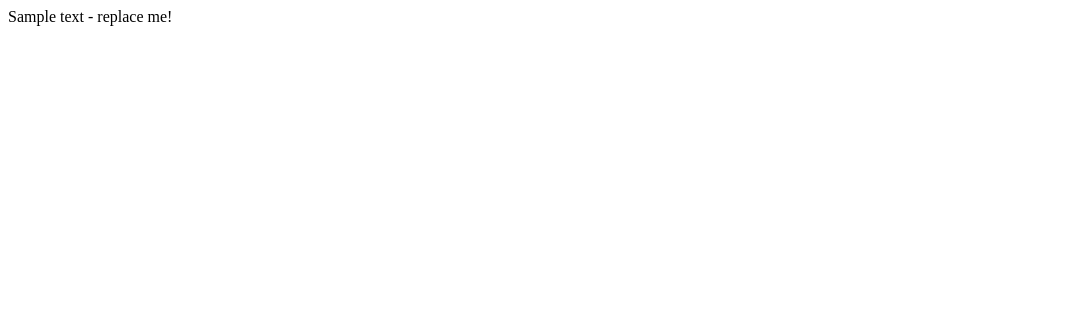
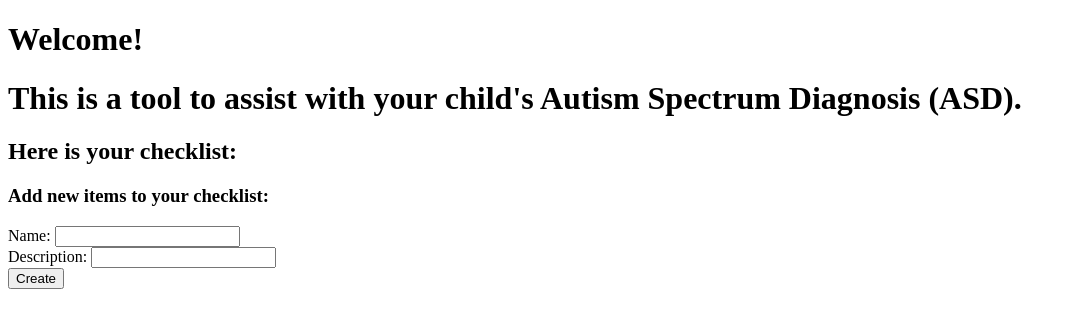
Before and after one commit to leah-hirschfeld/asd-assist-frontend, a plain HTML site: page index.html in a window 1280 px wide. Shown: the whole page, without its empty margins (0-1076 px from the left). Drawn offline with Linux system fonts and the light colour scheme; no server answers.

Commit message:
front end form

```diff
--- a/index.html
+++ b/index.html
@@ -5,7 +5,25 @@
     <title></title>
   </head>
   <body>
-   Sample text - replace me!
+   <h1> Welcome! <br> </h1>
+   <h1> This is a tool to assist with your child's Autism Spectrum Diagnosis (ASD). </h1>
+
+   <h2> Here is your checklist: </h2>
+   <ul id = "check-list"> </ul>
+
+   <h3> Add new items to your checklist: </h3>
+   <form id = "form">
+      <label for = 'name'> Name: </label>
+      <input type='text' name='name' id='name'> <br>
+      <label for = 'description'> Description: </label>
+      <input type='text' name='description' id='description'> <br>
+      <input type = 'submit' value = 'Create'>
+   </form>
+
+
+
+
+
   </body>
 </html>
 
--- a/src/index.js
+++ b/src/index.js
@@ -1,5 +1,7 @@
 // test that we can get data from the backend
-const BACKEND_URL = 'localhost:3000';
+const BACKEND_URL = 'http://localhost:3000';
 fetch(`${BACKEND_URL}/test`)
   .then(response => response.json())
   .then(parsedResponse => console.log(parsedResponse));
+
+//const list = document.getElementById()
```
